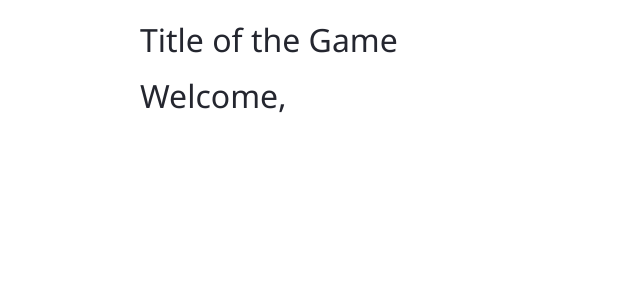
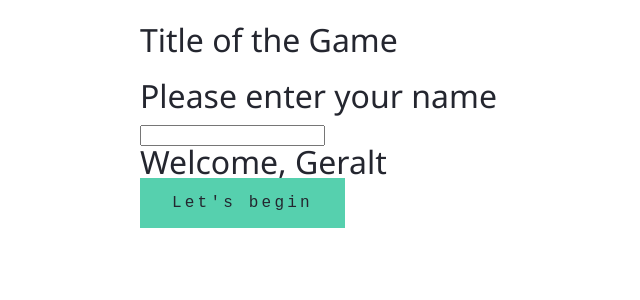
Before and after one commit to philipjc/bet-card-game, a React (Create React App) app: page / in a window 1280 px wide. Shown: the top 300 px of the page, without its empty margins (0-640 px from the left). Built offline with nearby package versions, Linux system fonts and the light colour scheme.

Commit message:
using combined state to show cards.

```diff
--- a/src/app/store.ts
+++ b/src/app/store.ts
@@ -1,4 +1,4 @@
-import { configureStore, ThunkAction, Action } from '@reduxjs/toolkit';
+import { configureStore, ThunkAction, Action, combineReducers } from '@reduxjs/toolkit';
 import gameViewReducer from '../features/game/gameViewSlice';
 import cardReducer from '../features/cards/cardsSlice';
 
@@ -6,6 +6,8 @@ export const store = configureStore({
   reducer: {
     gameView: gameViewReducer,
     cards: cardReducer,
+    game: combineReducers({gameView: gameViewReducer,
+      cards: cardReducer,})
   },
 });
 
--- a/src/features/cards/Cards.tsx
+++ b/src/features/cards/Cards.tsx
@@ -8,6 +8,7 @@ import {
 
 import CardsStyles from "./styled/Cards.styled";
 import ButtonsStyles from "../../app-styled/Buttons.styled";
+import {selectGameState} from "../game/gameViewSlice";
 
 const {
   CardsStyled,
@@ -21,12 +22,12 @@ const {
 
 export function Cards() {
   const dispatch = useAppDispatch();
-  const cards = useAppSelector(selectCards);
-  const cardDeck = useAppSelector(selectCardDeck);
+  const gameState = useAppSelector(selectGameState);
 
-  const { deck: { deck_id } } = cards;
-  const currentCard = cardDeck[0];
-  const GAME_ACTIVE = cardDeck.length > 0;
+  const { gameView: game, cards: { currentCard, deck: { cards, deck_id }} } = gameState;
+
+
+  const GAME_ACTIVE = cards.length > 0;
 
   return (
     <CardsStyled>
@@ -43,7 +44,7 @@ export function Cards() {
       {
         GAME_ACTIVE && (
           <CardStyled>
-            <img src={currentCard?.images.png} alt="A playing card"/>
+            <img src={currentCard[0]?.images.png} alt="A playing card"/>
           </CardStyled>
         )
       }
--- a/src/features/cards/cards-api/cardsAPI.ts
+++ b/src/features/cards/cards-api/cardsAPI.ts
@@ -4,7 +4,7 @@ export function fetchCards(id = '') {
     ? `https://deckofcardsapi.com/api/deck/${id}/draw/?count=1`
     : 'https://deckofcardsapi.com/api/deck/new/draw/?count=12';
 
-  return new Promise<{ data: {} }>((resolve) => {
+  return new Promise<{ data: {}, cards: [] }>((resolve) => {
     fetch(url, {
       method: 'GET',
       mode: 'cors',
--- a/src/features/cards/cards.interfaces.ts
+++ b/src/features/cards/cards.interfaces.ts
@@ -20,6 +20,7 @@ export interface Deck {
 }
 
 export interface CardsState {
+  fetchingCards: boolean;
+  currentCard: Array<Card>;
   deck: Deck;
-  fetchingCards: boolean;
 }
--- a/src/features/cards/cards.state.ts
+++ b/src/features/cards/cards.state.ts
@@ -2,6 +2,7 @@ import {CardsState} from "./cards.interfaces";
 
 export const initialState: CardsState = {
   fetchingCards: false,
+  currentCard: [],
   deck: {
     cards: [],
     deck_id: '',
--- a/src/features/cards/cardsSlice.ts
+++ b/src/features/cards/cardsSlice.ts
@@ -31,6 +31,7 @@ export const cardSlice = createSlice({
       .addCase(getCardsAsync.fulfilled, (state, action) => {
         state.fetchingCards = false;
         state.deck = { ...state.deck, ...action.payload };
+        state.currentCard = action.payload.cards.slice(0, 1);
       })
       .addCase(getCardsAsync.rejected, (state) => {
         state.fetchingCards = false;
--- a/src/features/game/GameView.tsx
+++ b/src/features/game/GameView.tsx
@@ -1,7 +1,6 @@
 import React from "react";
 import { useAppSelector, useAppDispatch } from '../../app/hooks';
-import { enterName, hideNameInput,selectGameView } from './gameViewSlice';
-import {selectCardDeck} from '../cards/cardsSlice';
+import { enterName, hideNameInput, selectGameState } from './gameViewSlice';
 import GameViewStyles from "./styled/GameView.styled";
 import ButtonsStyles from '../../app-styled/Buttons.styled';
 
@@ -33,8 +32,10 @@ export const GV_DATA = {
 
 export function GameView() {
   const dispatch = useAppDispatch();
-  const game = useAppSelector(selectGameView);
-  const cards = useAppSelector(selectCardDeck);
+  const gameState = useAppSelector(selectGameState);
+
+  const { gameView: game, cards: { currentCard, deck: { cards }} } = gameState;
+
   const { playerName, initiatePlayer } = game;
 
   const CARDS_LOADED = cards.length > 0;
--- a/src/features/game/components/player-actions/PlayerActions.tsx
+++ b/src/features/game/components/player-actions/PlayerActions.tsx
@@ -2,7 +2,8 @@ import React from "react";
 import ButtonsStyles from "../../../../app-styled/Buttons.styled";
 import PlayerActionsStyles from "./PlayerActions.styled";
 import {BET_OPTIONS} from "../../gameView.interfaces";
-import { enterName, hideNameInput,selectGameView } from '../../gameViewSlice';
+import {useAppDispatch} from "../../../../app/hooks";
+import {placeBet, thunkName} from '../../gameViewSlice';
 
 const { PrimaryButton } = ButtonsStyles;
 const { PlayerActionsStyled } = PlayerActionsStyles;
@@ -13,16 +14,20 @@ export const PA_DATA = {
 };
 
 export function PlayerActions() {
+  const dispatch = useAppDispatch();
 
   return (
     <PlayerActionsStyled data-testid={PA_DATA.name}>
       <h4>{PA_DATA.heading}</h4>
 
       <div className="buttons">
-        <PrimaryButton onClick={() => { console.log('lower') }}>
+        <PrimaryButton onClick={() => {
+          dispatch(thunkName(1));
+          return dispatch(placeBet(BET_OPTIONS.low));
+        }}>
           Lower
         </PrimaryButton>
-        <PrimaryButton onClick={() => { console.log('higher') }}>
+        <PrimaryButton onClick={() => dispatch(placeBet(BET_OPTIONS.high))}>
           Higher
         </PrimaryButton>
       </div>
--- a/src/features/game/gameView.state.ts
+++ b/src/features/game/gameView.state.ts
@@ -1,7 +1,7 @@
 import {GameView} from "./gameView.interfaces";
 
 export const initialState: GameView = {
-  playerName: '',
+  playerName: 'Geralt',
   initiatePlayer: false,
   score: {
     won: 0,
--- a/src/features/game/gameViewSlice.ts
+++ b/src/features/game/gameViewSlice.ts
@@ -31,6 +31,7 @@ export const gameViewSlice = createSlice({
 // State selector
 // ==============
 export const selectGameView = (state: RootState) => state.gameView;
+export const selectGameState = (state: RootState) => state;
 
 // Actions
 // =======
@@ -41,6 +42,7 @@ export const { reducerName, enterName, hideNameInput, placeBet } = gameViewSlice
 export const thunkName =
   (amount: number): AppThunk =>
     (dispatch, getState) => {
+      console.log(getState())
       const currentValue = selectGameView(getState());
       if (currentValue) {
         dispatch(reducerName(amount));
```
Also changed, not shown: 1 other file (tests, documents, lock files or other folders).
